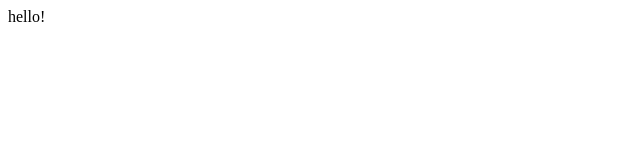
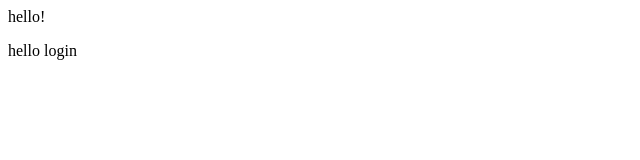
Before and after one commit to sagararora028/myapp, a plain HTML site: page index.html in a window 1280 px wide. Shown: the full height of the page, 0-640 px from the left. Drawn offline with Linux system fonts and the light colour scheme.

Commit message:
another change

```diff
--- /dev/null
+++ b/dr2/app2.js
@@ -0,0 +1 @@
+console.log(123);
--- a/index.html
+++ b/index.html
@@ -8,5 +8,6 @@
 </head>
 <body>
     <div>hello!</div>
+    <p>hello login</p>
 </body>
 </html>
```
Also changed, not shown: login.html (added, +1 -0 lines), log.txt (added).
